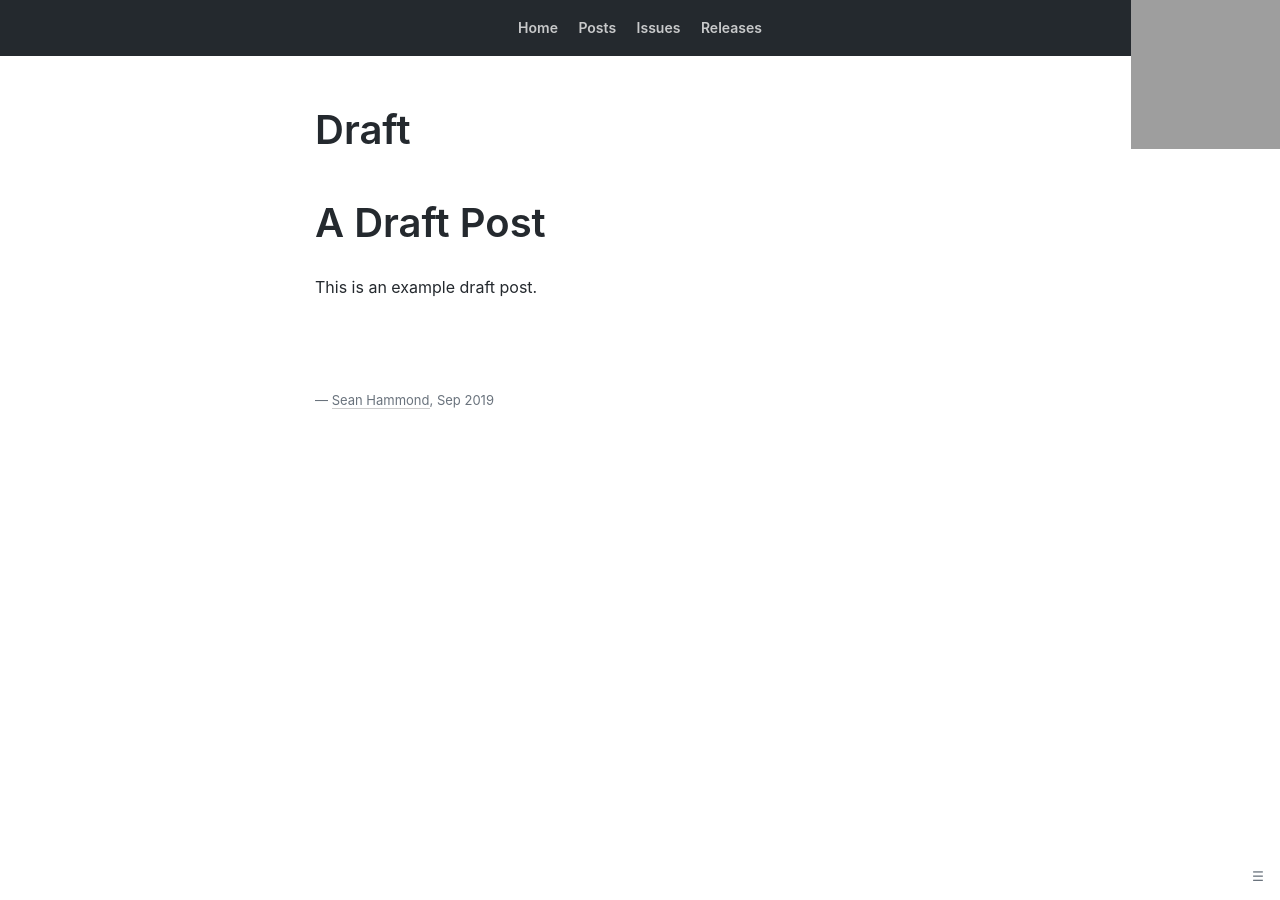
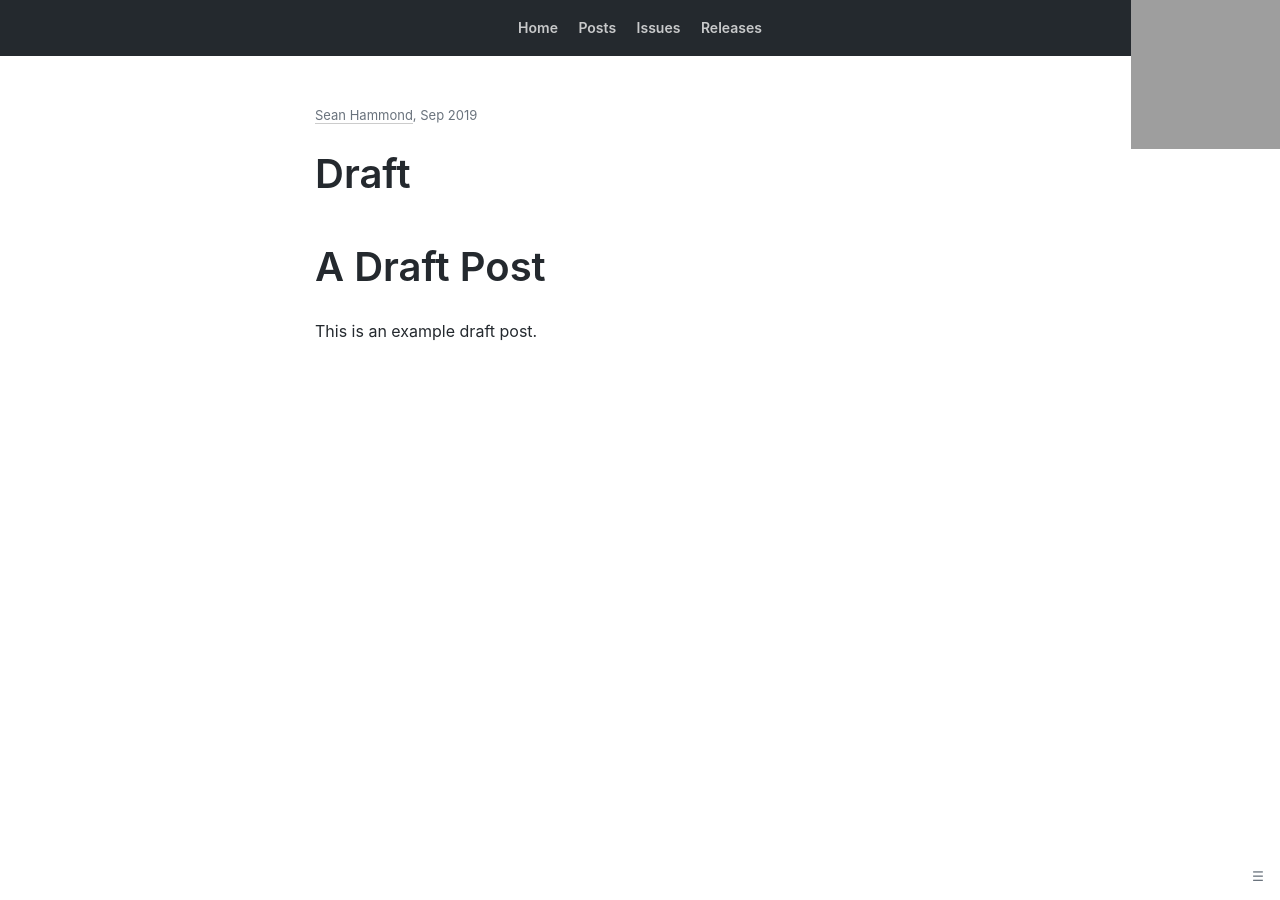
Before and after one commit to seanh/jekyll-theme-oatcake, a Jekyll site: the page built from _posts/2019-09-01-draft.md, in a window 1280 px wide. Built offline with Jekyll 4.4.1, drawn with Linux system fonts in a browser that asks for light colours; our own code applies the rules of GitHub Pages for plain Markdown files; comment, search, counter and statistics services are not loaded; grey boxes are pictures that could not be loaded.

Commit message:
Move sig from bottom to top of posts

```diff
--- a/_includes/page_footer.html
+++ /dev/null
@@ -1,13 +0,0 @@
-{% capture footer_contents -%}
-  {% if site.author and include.show_author %}
-    — <a rel="author" href="{{ "/" | relative_url }}">{{ site.author }}</a>,
-  {%- endif %}
-  {%- if page.date %}
-    <time datetime="{{ page.date | date: '%Y-%m-%d' }}" pubdate>{{ page.date | date: "%b %Y" }}</time>
-  {% endif -%}
-{% endcapture %}
-
-{% assign footer_contents = footer_contents | strip %}
-{%- if footer_contents != "" %}
-  <footer class="page-footer meta"><p>{{ footer_contents }}</p></footer>
-{%- endif -%}
--- a/_includes/page_header.html
+++ b/_includes/page_header.html
@@ -1,3 +1,16 @@
 <header class="page-header inner-container">
+  {% assign show_author = layout.show_author | default: false %}
+  {% capture meta %}
+    {% if site.author and show_author %}
+      <a rel="author" href="{{ "/" | relative_url }}">{{ site.author }}</a>,
+    {%- endif %}
+    {%- if page.date %}
+      <time datetime="{{ page.date | date: '%Y-%m-%d' }}" pubdate>{{ page.date | date: "%b %Y" }}</time>
+    {% endif -%}
+  {% endcapture %}
+  {% assign meta = meta | strip %}
+  {% if meta != "" %}
+    <p class="meta">{{ meta }}</p>
+  {% endif %}
   <h1 class="page-header__title">{{ page.title }}</h1>
 </header>
--- a/_layouts/page.html
+++ b/_layouts/page.html
@@ -4,11 +4,9 @@ layout: default
 <main class="content">
   <article>
     <div class="content__outer-container">
-      {% assign show_author = layout.show_author | default: false %}
-      {% include page_header.html show_author=show_author %}
+      {% include page_header.html %}
       <div class="anchors inner-container">
         {{ content }}
-        {% include page_footer.html show_author=show_author %}
       </div><!-- inner-container -->
     </div><!-- content__outer-container -->
   </article>
--- a/_sass/_layout.scss
+++ b/_sass/_layout.scss
@@ -152,10 +152,6 @@ body {
   margin-bottom: 0;
 }
 
-.page-footer {
-  margin-top: 90px;
-}
-
 .content .posts-list {
   list-style-type: none;
 }
```
